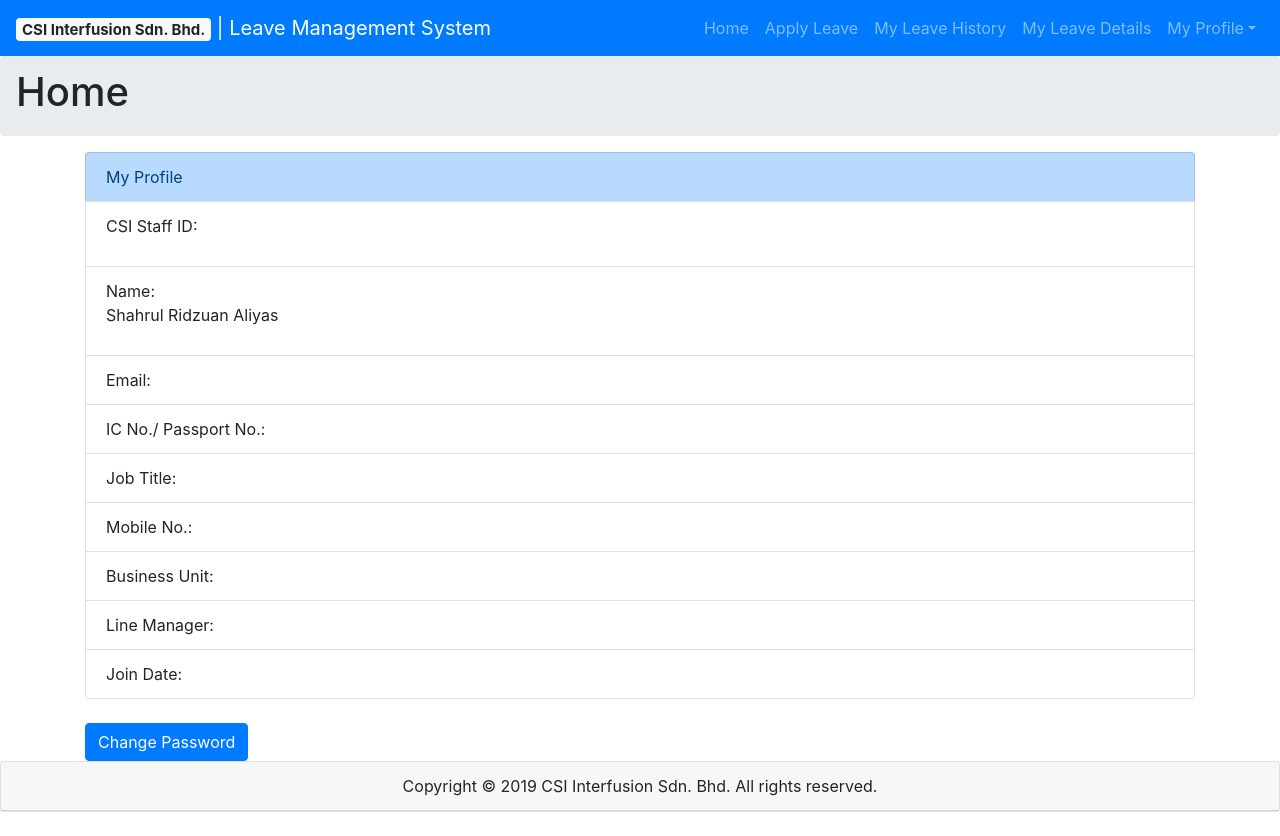
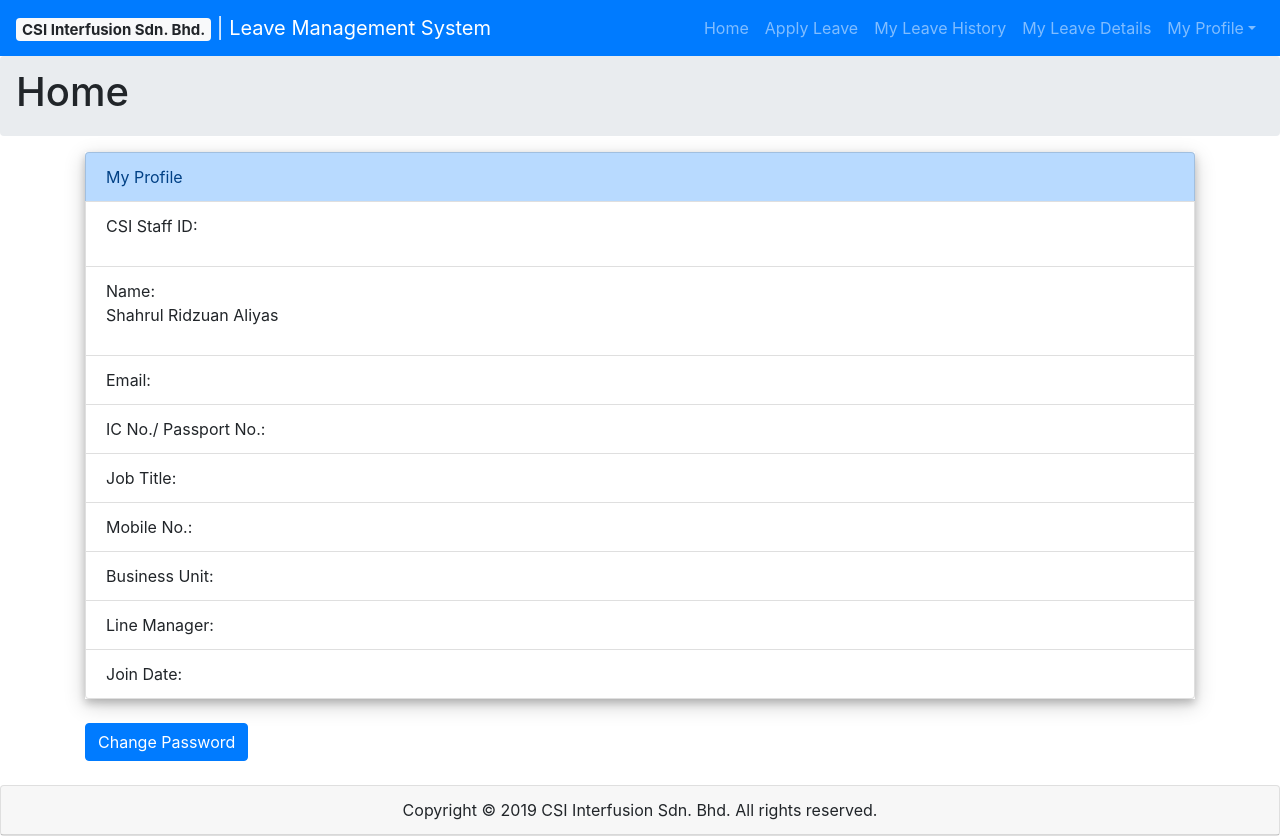
Before and after one commit to jameacle09/csileavemanagementsystem, a React (Create React App) app in the folder leavemanagement/: page /myprofile in a window 1280 px wide. Before the commit the page ends 812 px from the top, so only its background shows below. Built offline with nearby package versions, Linux system fonts and the light colour scheme.

Commit message:
Update my profile

```diff
--- a/leavemanagement/src/staffprofile/MyProfile.js
+++ b/leavemanagement/src/staffprofile/MyProfile.js
@@ -8,9 +8,13 @@ class MyProfile extends Component {
     }
 
     render() {
+        const divStyle = {
+            boxShadow: "0 4px 8px 0 rgba(0, 0, 0, 0.2), 0 6px 20px 0 rgba(0, 0, 0, 0.19)"
+        };
         return (
+            <div>
                 <div className="container">
-                <ListGroup>
+                    <ListGroup style={ divStyle }>
                         <ListGroupItem color="primary">My Profile</ListGroupItem>
                         <ListGroupItem>CSI Staff ID: <p></p></ListGroupItem>
                         <ListGroupItem>Name: <p>Shahrul Ridzuan Aliyas</p></ListGroupItem>
@@ -25,6 +29,8 @@ class MyProfile extends Component {
                     <br />
                     <Button color="primary" tag={Link} to="/changepassword" activeclassname="active">Change Password</Button>
                 </div>
+                <br />
+            </div>
         );
 
 
```
Lines whose indentation alone changed are shown as unchanged.
